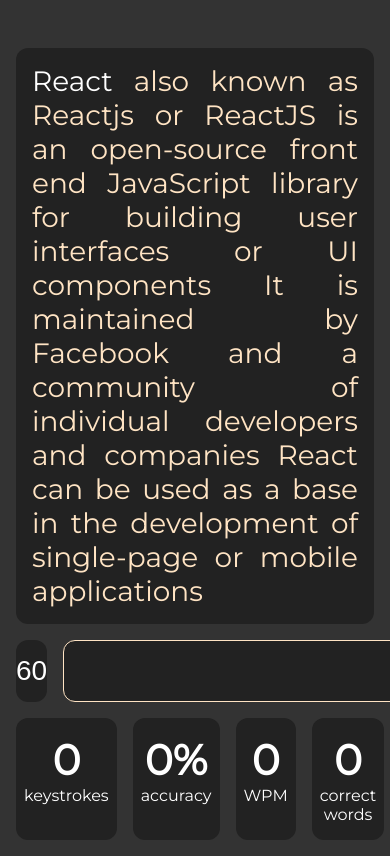
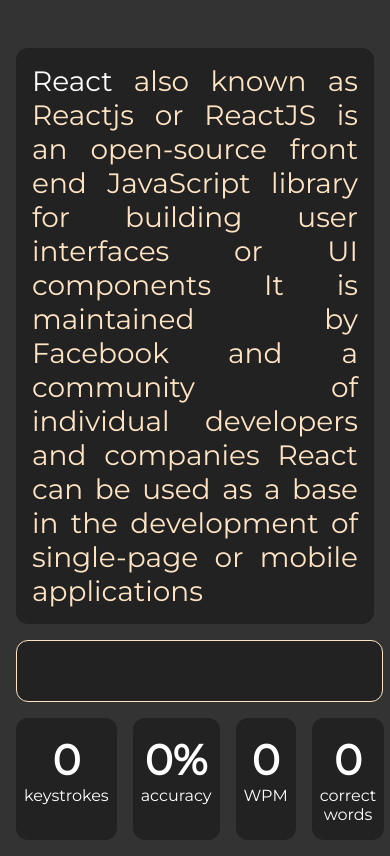
Before and after one commit to kolaczyn/typing-test, a React (Create React App) app: page / in a window 390 px wide. Shown: the top 856 px of the page. Built offline with nearby package versions, Linux system fonts and the light colour scheme.

Commit message:
Reset button now works

```diff
--- a/src/components/InputField.jsx
+++ b/src/components/InputField.jsx
@@ -1,34 +1,16 @@
 import React, { Component } from "react";
 
 class InputField extends Component {
-  constructor(props) {
-    super(props);
-    this.state = {
-      text: "",
-    };
-  }
 
-
-  handleInputChange = event => {
-    const { onNextWord, onNextChar } = this.props;
-    const str = event.target.value;
-    // we clear the input filed on space press
-    if (str.slice(str.length - 1) === " ") {
-      onNextWord(str.slice(0, -1));
-      this.setState({ text: '' });
-    } else {
-      onNextChar(str);
-      this.setState({ text: str });
-    }
-  };
   render() {
+    const {inputFieldContent, handleInputChange} = this.props;
     return (
       <input
         autoFocus
         type="text"
         className="input-element element"
-        value={this.state.text}
-        onChange={this.handleInputChange}
+        value={inputFieldContent}
+        onChange={handleInputChange}
       />
     );
   }
--- a/src/pages/App.jsx
+++ b/src/pages/App.jsx
@@ -9,11 +9,9 @@
 import favicon from '../static/favicon.ico'
 import refreshIcon from '../static/refresh.svg'
 
-// I'm leaving this here for now
 const INITIAL_TIME = 60;
 
-class App extends Component {
-  state = {
+const initialState = {
   isTimeStarted: false,
   completedWords: [],
   uncompletedWords: [],
@@ -23,7 +21,13 @@
   isFirstChar: true,
   currentTime: INITIAL_TIME,
   keystrokes: 0,
-  };
+  inputFieldContent: '',
+}
+
+// I'm leaving this here for now
+
+class App extends Component {
+  state = { ...initialState }; // we don't want to make a shallow copy of the object
   componentDidMount() {
     this.setState({
       uncompletedWords: sampleText.split(" ").slice(1),
@@ -51,22 +55,36 @@
         // passing in interval here works? Didn't expect that
         resetTime(interval);
     }, 1000)
+    this.setState({
+      interval
+    })
+  }
+
+  handleTimesUp = () => {
+    console.log('times up!')
   }
 
 
   handleRefresh = () => {
+    clearInterval(this.state.interval)
     this.setState({
-      isTimeStarted: false,
-
-
-      interval: null,
-      currentTime: INITIAL_TIME,
-
-      writtenChars: "",
-      completedWords: [],
+      ...initialState,
       uncompletedWords: sampleText.split(" ").slice(1),
       currentWord: sampleText.split(" ")[0],
     })
+  }
+
+  handleInputChange = event => {
+    const str = event.target.value;
+    console.log(this)
+    // we clear the input filed on space press
+    if (str.slice(str.length - 1) === " ") {
+      this.handleNextWord(str.slice(0, -1));
+      this.setState({ inputFieldContent: '' });
+    } else {
+      this.handleNextChar(str);
+      this.setState({ inputFieldContent: str });
+    }
   }
 
 
@@ -92,7 +110,7 @@
   };
 
   render() {
-    const { completedWords, uncompletedWords, currentWord, writtenChars, currentTime } = this.state;
+    const { completedWords, uncompletedWords, currentWord, writtenChars, currentTime, inputFieldContent } = this.state;
 
 
     return (
@@ -113,8 +131,8 @@
         <div className="content__lower">
           <button className="element">{currentTime}</button>
           <InputField
-            onNextWord={this.handleNextWord}
-            onNextChar={this.handleNextChar}
+            inputFieldContent={inputFieldContent}
+            handleInputChange={this.handleInputChange}
           />
           <button className="element" onClick={this.handleRefresh}>
             <img src={refreshIcon} className="refresh-icon" alt="Refresh" />
--- a/src/styles/style.scss
+++ b/src/styles/style.scss
@@ -23,6 +23,16 @@
     display: flex;
     margin-top: 1rem;
     margin-bottom: 1rem;
+
+    @media only screen and (max-width: 650px) {
+      button {
+        display: none;
+      }
+      .input-element {
+        margin-left: 0;
+        margin-right: 0;
+      }
+    }
   }
 }
 
```
Lines whose indentation alone changed are shown as unchanged.
